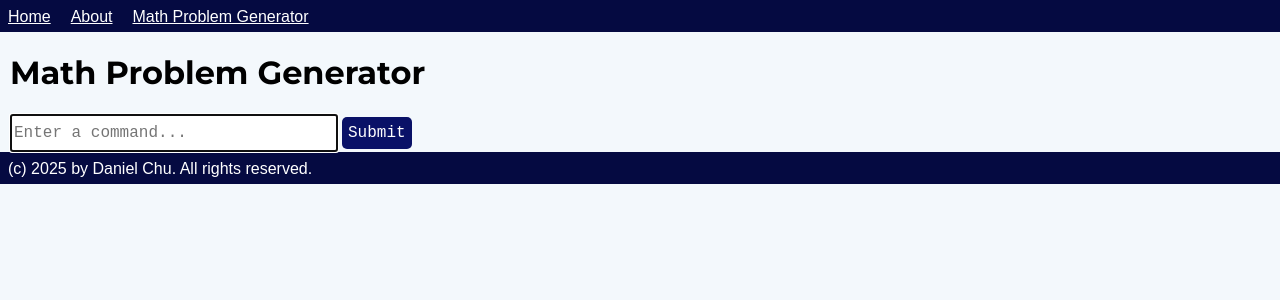
After one commit to danchurlian/DChu-s-Problem-Generator, a Flask app: page /math_problem_generator in a window 1280 px wide. The commit adds this page. Shown: the top 300 px of the page. Run offline with Flask 3, Linux system fonts and the light colour scheme.

Commit message:
New math_problem_generator html page, new RootExpansion.py file

```diff
--- a/app.py
+++ b/app.py
@@ -1,4 +1,5 @@
 from problems.ProblemFactory import ProblemFactory
+from mathproblems.RootExpansion import RootExpansion
 
 from flask import Flask, render_template, request
 import markdown
@@ -18,6 +19,11 @@ def parse_command(input: str):
     lines = raw_str.split("\n")
     return lines
 
+# Returns a block of MathML
+def parse_math_command(input: str) -> str:
+    problem = RootExpansion()
+    return problem.get_mathml()
+
 def help_section():
     raw_str = f"""
 | Commands | Description |
@@ -36,6 +42,15 @@ def help_section():
     return html_inst
 
 # ---------------------------------------------------------------
+
+@app.route("/math_problem_generator", methods=["GET", "POST"])
+def math_problem_generator():
+    if (request.method == "POST"):
+        user_input: str = request.form["command_line"]
+        mathml_block: str = parse_math_command(user_input)
+        return render_template("math_problem_generator.html", math_problem=mathml_block)
+        print(f"This is a post request with {user_input}")
+    return render_template("math_problem_generator.html")
 
 @app.route("/about", methods=["GET"])
 def about():
--- /dev/null
+++ b/templates/math_problem_generator.html
@@ -0,0 +1,49 @@
+<!DOCTYPE html>
+
+<html lang="en">
+    <head>
+        <meta charset="utf-8">
+        <meta name="application-name" content="DChu's Problem Generator">
+        <meta name="author" content="DChu">
+        <meta name="viewport" content="width=device-width, initial-scale=1.0">
+        <title>DChu's Problem Generator</title>
+
+        {% import 'utils.html' as utils %}
+        {{ utils.fonts() }}
+
+        <link href=" {{ url_for('static', filename='style.css') }}" rel="stylesheet "/>
+
+        <style>
+            @font-face {
+                font-family: Montserrat;
+                src: url("https://fonts.googleapis.com/css2?family=Montserrat:ital,wght@0,100..900;1,100..900&display=swap");
+            }
+        </style>
+    </head>
+    <body>
+        {% import 'utils.html' as utils %}
+        {{ utils.header() }}
+        <h1>Math Problem Generator</h1>
+
+        <form name="form" method="post" id="command-form">
+            <input type="text" name="command_line" class="courier-text"  placeholder="Enter a command..." required="true" autofocus="true" autocomplete="off" />
+            <button type="submit" class="courier-text">Submit</button>
+        </form>
+
+        <aside>
+            {{ math_problem | safe }}
+            <!-- <math>
+                <mfrac>
+                    <msup>
+                        <mn>1</mn> <mn>2</mn>
+                    </msup>
+                    <msqrt>
+                        <mn>2</mn>
+                    </msqrt>
+                </mfrac>
+            </math> -->
+        </aside>
+
+        {{ utils.footer() }}
+    </body>
+</html>
--- a/templates/utils.html
+++ b/templates/utils.html
@@ -3,6 +3,7 @@
         <nav>
             <a href="/">Home</a>
             <a href="/about">About</a>
+            <a href="/math_problem_generator">Math Problem Generator</a>
         </nav>
     </header>
 {% endmacro %}
```
Also changed, not shown: mathproblems/RootExpansion.py (added, +30 -0 lines), mathproblems/__init__.py (added).
